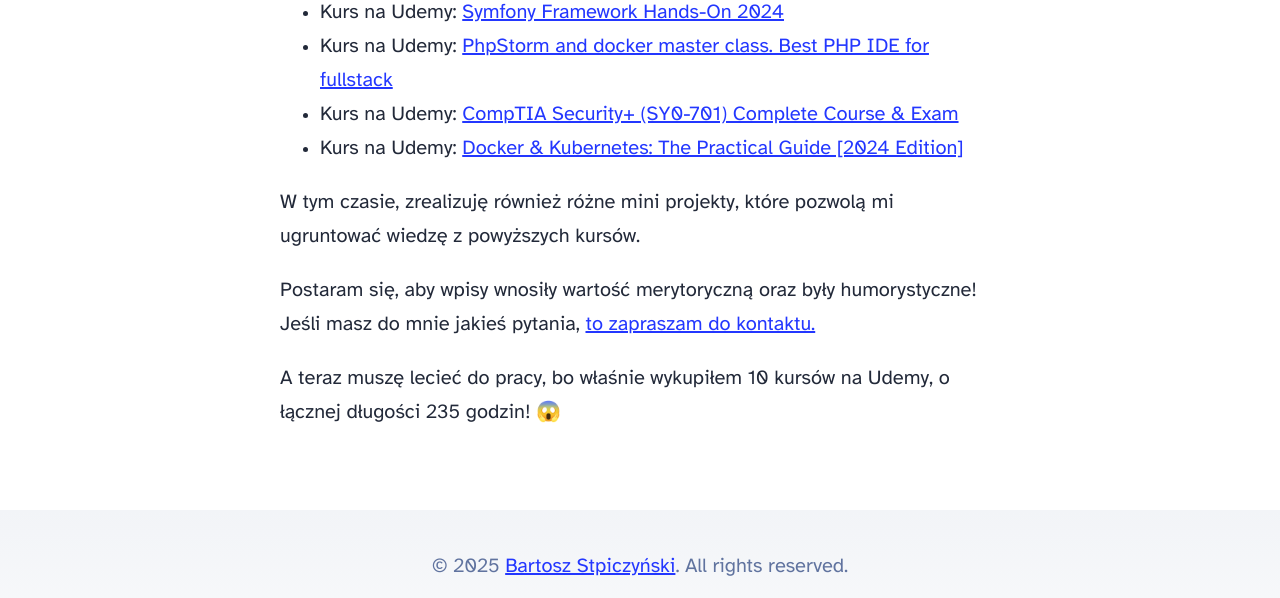
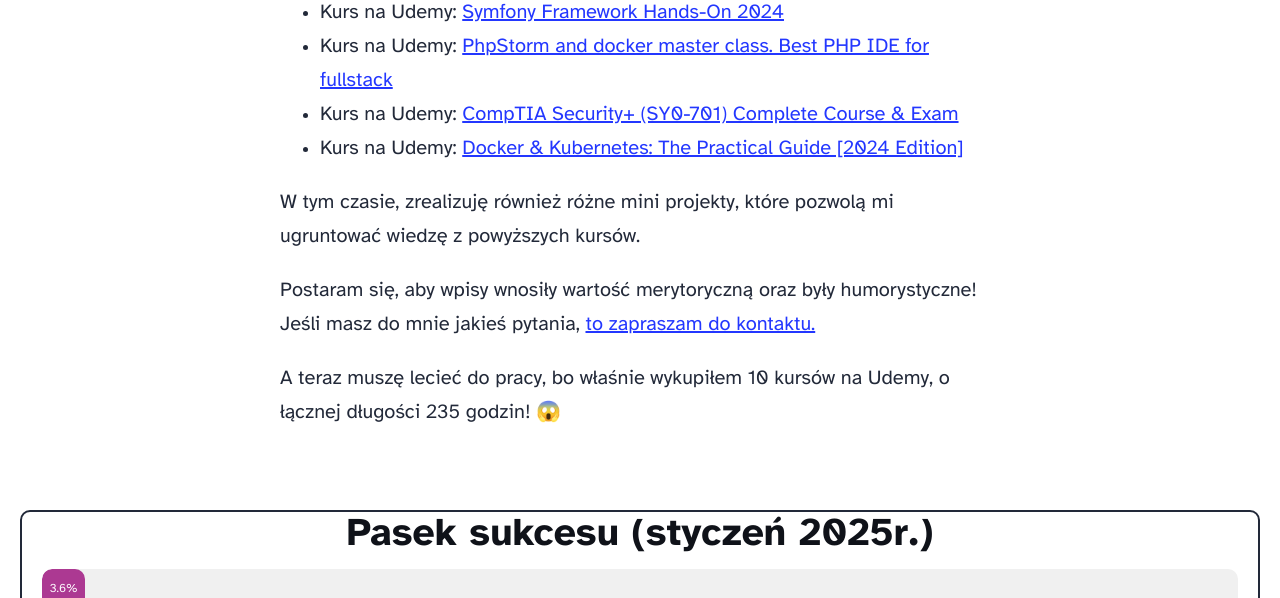
Before and after one commit to woolf1717/bartekszukapracy, an Astro site: page / in a window 1280 px wide. Shown: the part 739-1337 px from the top of the page. Built offline with nearby package versions, Linux system fonts and the light colour scheme; Astro itself is replaced by a stand-in of ours.

Commit message:
feat: Add progress bar component
- Added a new component called ProgressBar.astro to display a progress bar with a customizable value.
- The progress bar is styled with a container, bar, and fill elements.
- The progress value is passed as a prop or can be changed directly in the component.
- The progress bar is displayed on the homepage.

Closes #123

```diff
--- /dev/null
+++ b/src/components/ProgressBar.astro
@@ -0,0 +1,55 @@
+---
+// Progress value (0-100)
+const progress = 3.6; // You can change this value or pass it as a prop
+---
+
+<div class="progress-container"><h3>Pasek sukcesu (styczeń 2025r.)</h3>
+    <div class="progress-bar">
+        <div class="progress-fill" style={`width: ${progress}%`}>
+            <span class="progress-text">{progress}%</span>
+        </div>
+    </div>
+</div>
+
+<style>
+    .progress-container {
+        border: 2px solid rgb(var(--gray-dark));
+        border-radius: 10px;
+        bottom: 0;
+        left: 0;
+        right: 0;
+        padding: 0 20px;
+        margin: 0;
+        background: white;
+        z-index: 1000;
+        text-align: center;
+        margin-left: 1em;
+        margin-right: 1em;
+        text-color: rgb(var(--gray-dark))
+    }
+
+    .progress-bar {
+        width: 100%;
+        height: 40px;
+        background-color: #f0f0f0;
+        overflow: hidden;
+        border-radius: 10px;
+        margin: 10px 0;
+    }
+
+    .progress-fill {
+        height: 100%;
+        background-color: #AC3992;
+        transition: width 0.3s ease-in-out;
+        border-radius: 10px;
+    }
+
+    .progress-text {
+        display: flex;
+        align-items: center;
+        justify-content: center;
+        height: 100%;
+        color: white;
+        font-size: 12px;
+    }
+</style>
--- a/src/pages/index.astro
+++ b/src/pages/index.astro
@@ -3,6 +3,7 @@
 import Header from '../components/Header.astro';
 import Footer from '../components/Footer.astro';
 import { SITE_TITLE, SITE_DESCRIPTION } from '../consts';
+import ProgressBar from '../components/ProgressBar.astro';
 ---
 
 <!doctype html>
@@ -41,7 +42,7 @@
 			</p>
 			<p>A teraz muszę lecieć do pracy, bo właśnie wykupiłem 10 kursów na Udemy, o łącznej długości 235 godzin! 😱</p>
 
-		</main>
+		</main><ProgressBar />
 		<Footer />
 	</body>
 </html>
```
Also changed, not shown: src/content/inpreparation/some-notes-day1.md (+11 -0 lines), src/content/inpreparation/some-notes-dat2.md (added).
